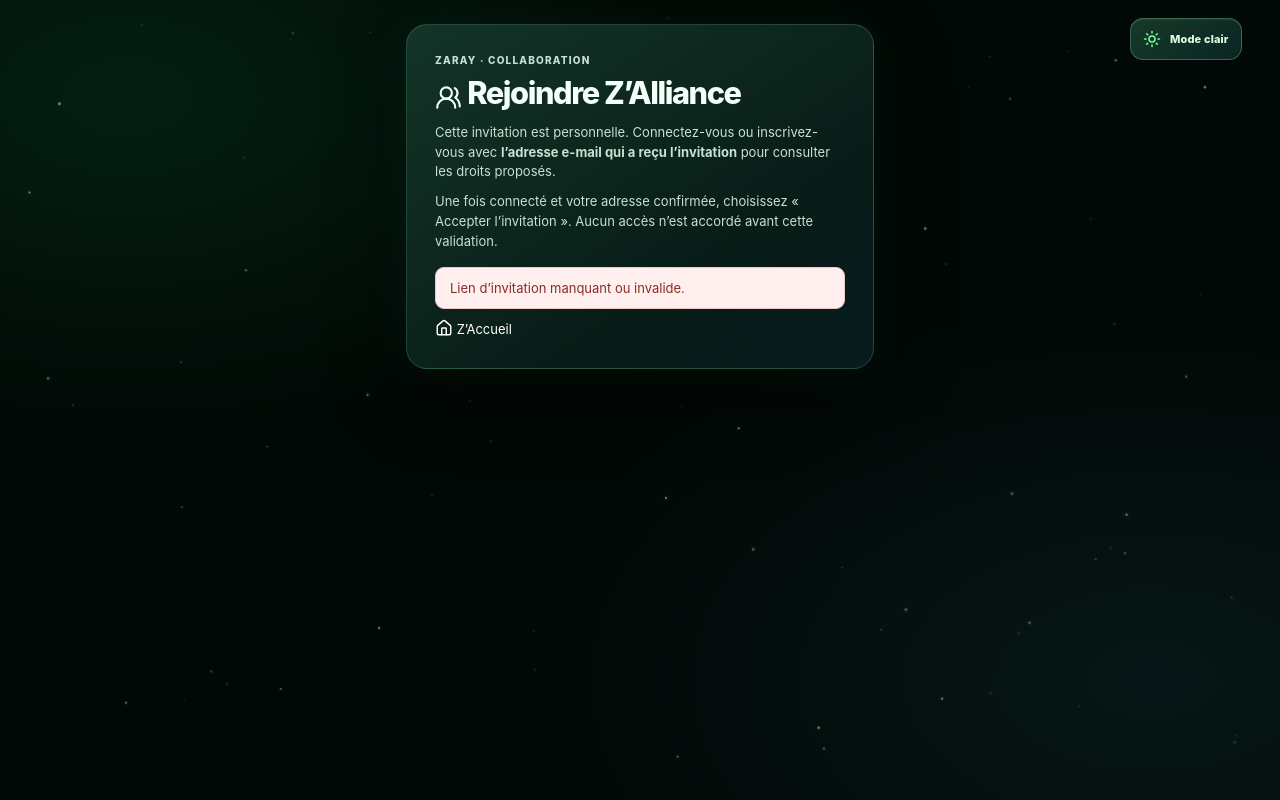
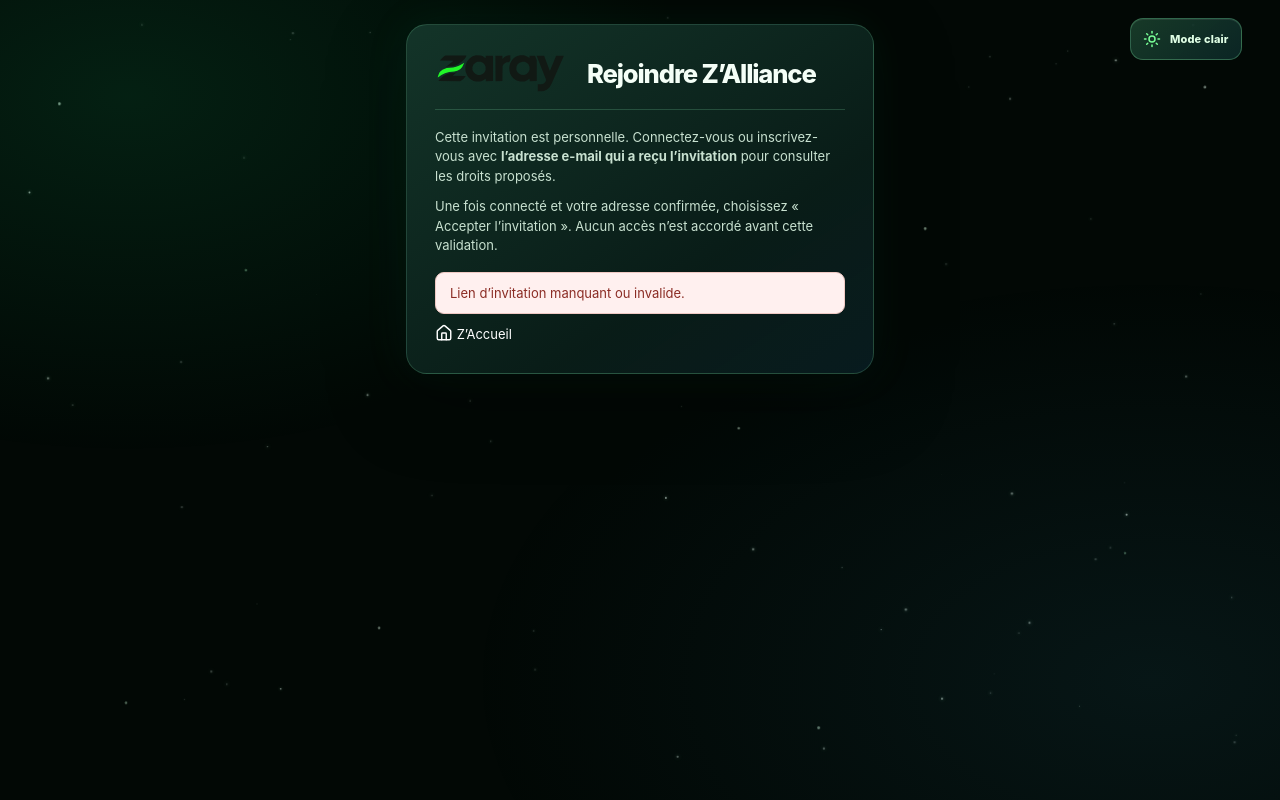
Before and after one commit to martinot-svg/ZARAY, a Next.js app: page /z-alliance/accepter in a window 1280 px wide. Built offline with nearby package versions, Linux system fonts and the light colour scheme.

Commit message:
refactor(modules): migrate remaining standalone screens to logo-adjacent title and remove informational intro

```diff
--- a/src/app/z-alliance/accepter/page.tsx
+++ b/src/app/z-alliance/accepter/page.tsx
@@ -1,4 +1,5 @@
 'use client';
+import StandaloneModuleHeader from '@/components/standalone-module-header';
 
 import { useEffect, useState } from 'react';
 import Link from 'next/link';
@@ -60,9 +61,8 @@ export default function AcceptZAllianceInvitation() {
     finally{setBusy(false);}
   }
 
-  return <main className="form-shell"><section className="form-card" style={{maxWidth:620,width:'100%'}}>
-    <p className="eyebrow">ZARAY · COLLABORATION</p>
-    <h1><ZarayIcon name="alliance" size={27}/> Rejoindre Z’Alliance</h1>
+  return <main className="form-shell"><section className="form-card zaray-utility-page" style={{maxWidth:620,width:'100%'}}>
+    <StandaloneModuleHeader title="Rejoindre Z’Alliance" />
     {success ? <>
       <div className="alert alert-success" role="status">Vous avez rejoint {success.company_name}. Votre rôle a été confirmé.</div>
       <Link href={'/tableau-de-bord?companyId='+encodeURIComponent(success.company_id)} className="primary-link">
```
